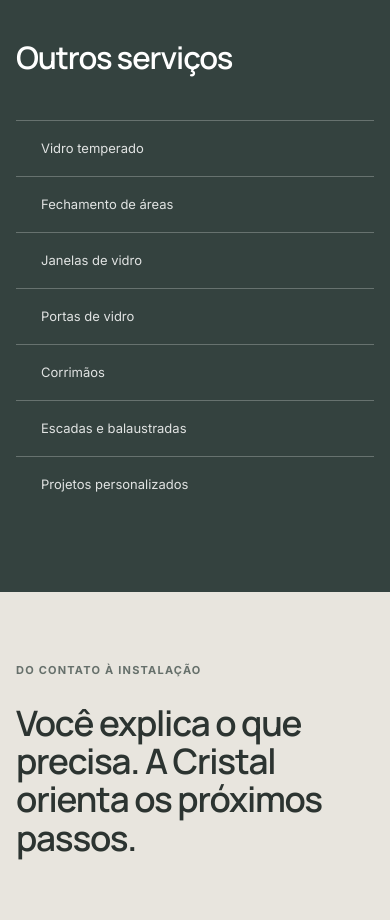
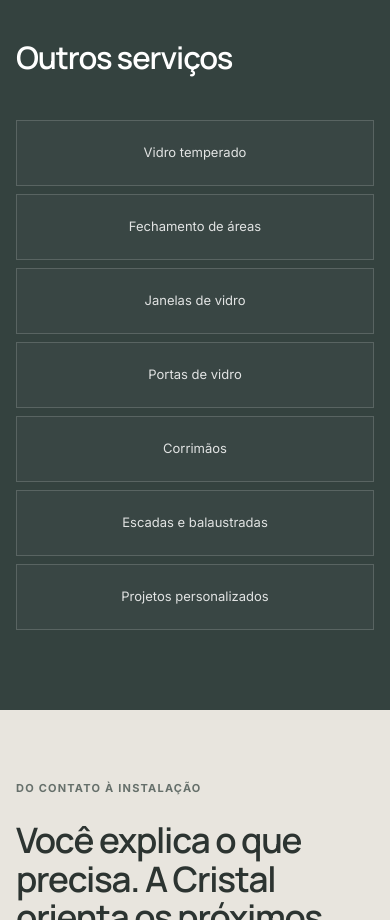
Before and after one commit to VideDigital/VCristal, a plain HTML site: page index.html in a window 390 px wide. Shown: the part 4260-5180 px from the top of the page. Drawn offline with Linux system fonts and the light colour scheme.

Commit message:
Balance other services grid

```diff
--- a/assets/css/styles.css
+++ b/assets/css/styles.css
@@ -1779,3 +1779,51 @@
     margin: 0;
   }
 }
+
+/* OTHER SERVICES GRID FIX */
+
+.other-services-list {
+  display: grid;
+  grid-template-columns: repeat(12, minmax(0, 1fr));
+  gap: 10px;
+}
+
+.other-services-list span {
+  display: flex;
+  min-height: 66px;
+  padding: 16px 18px;
+  align-items: center;
+  justify-content: center;
+  border: 1px solid rgba(255, 255, 255, 0.16);
+  background: rgba(255, 255, 255, 0.025);
+  text-align: center;
+  line-height: 1.35;
+}
+
+.other-services-list span:nth-child(-n + 4) {
+  grid-column: span 3;
+}
+
+.other-services-list span:nth-child(n + 5) {
+  grid-column: span 4;
+}
+
+@media (max-width: 1020px) {
+  .other-services-list {
+    grid-template-columns: repeat(2, minmax(0, 1fr));
+  }
+
+  .other-services-list span,
+  .other-services-list span:nth-child(-n + 4),
+  .other-services-list span:nth-child(n + 5) {
+    grid-column: auto;
+  }
+}
+
+@media (max-width: 700px) {
+  .other-services-list {
+    display: grid;
+    grid-template-columns: 1fr;
+    gap: 8px;
+  }
+}
```
